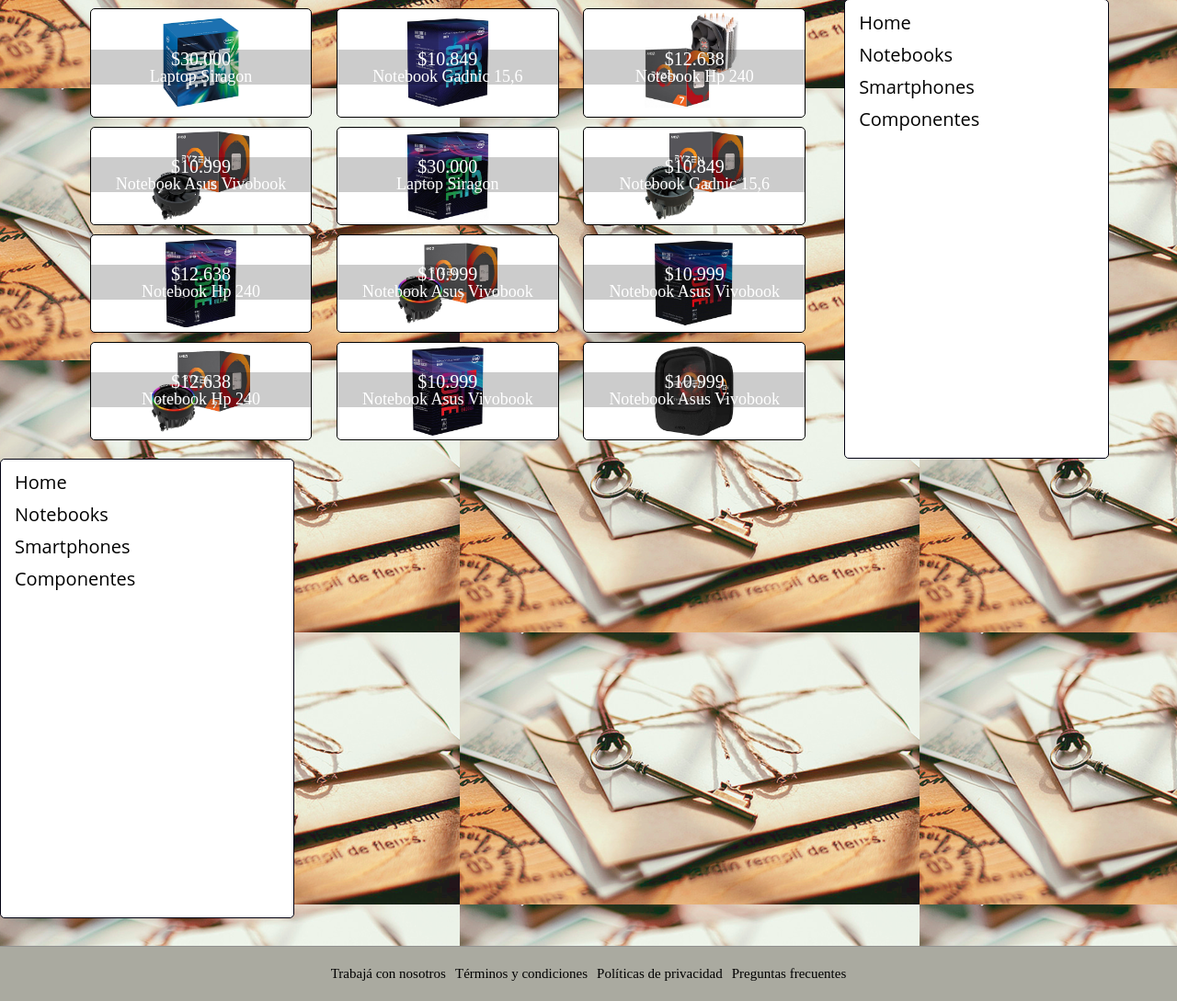
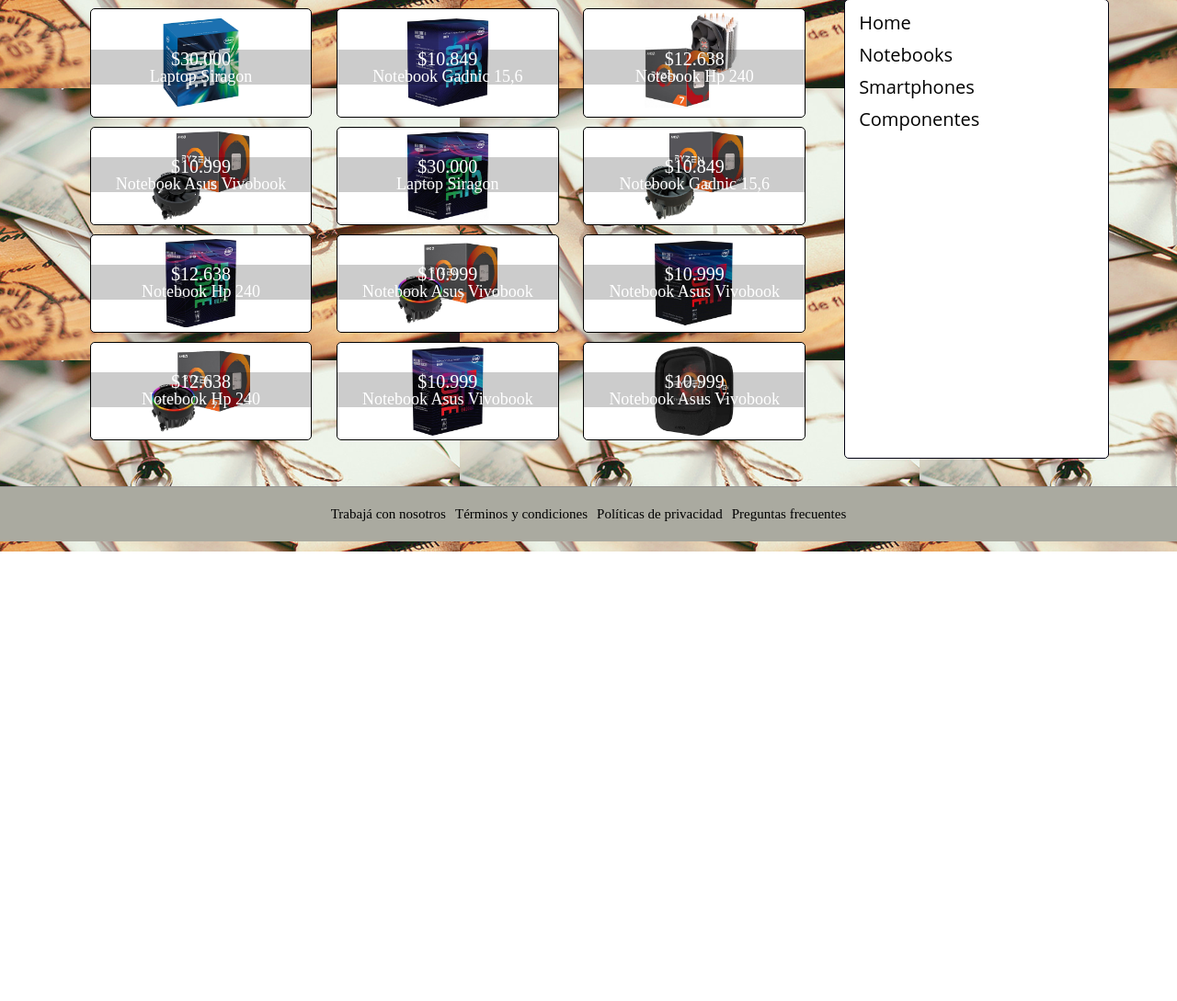
Before and after one commit to franadu/grupodh, a PHP site: page /procesadores.php in a window 1280 px wide. Shown: the part 200-1289 px from the top of the page at 92% size. After the commit the page ends 800 px from the top, so only its background shows below. Run offline with PHP 8.4, Linux system fonts and the light colour scheme; some libraries are stand-ins or nearby versions.

Commit message:
Arreglando errores en la pagina.

```diff
--- a/procesadores.php
+++ b/procesadores.php
@@ -143,17 +143,6 @@
       <!-- ESTE ES EL MENU LATERAL SOLO VISIBLE EN DESKTOP -->
       <aside class="menu_lateral">
           <ul>
-            <li><a href="home.html">Home</a></li>
-            <li><a href="#">Notebooks</a></li>
-            <li><a href="#">Smartphones</a></li>
-            <li><a href="#">Componentes</a></li>
-          </ul>
-      </aside>
-    </div>
-      <!-- AUI TERMINA LA CAJA CONTENEDORA DE LOS ARTICULOS -->
-      <!-- ESTE ES EL MENU LATERAL SOLO VISIBLE EN DESKTOP -->
-      <aside class="menu_lateral">
-          <ul>
             <li><a href="home.php">Home</a></li>
             <li><a href="#">Notebooks</a></li>
             <li><a href="#">Smartphones</a></li>
```
